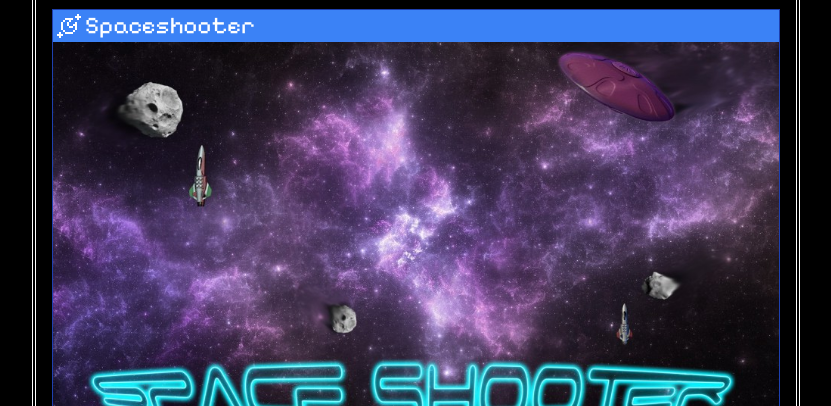
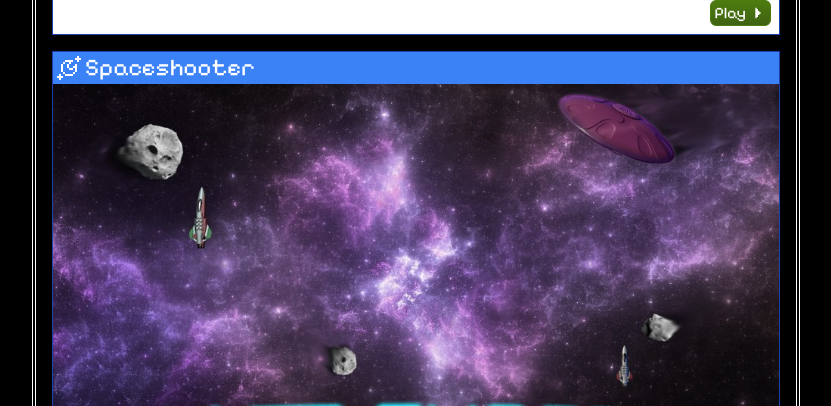
Before and after one commit to Couchfriends/couchfriends.github.io, a website: page games.html in a window 1280 px wide. Shown: the part 694-1100 px from the top of the page, without its empty margins (224-1055 px from the left). Drawn offline with Linux system fonts and the light colour scheme.

Commit message:
Bombergirl + api

```diff
--- a/games.html
+++ b/games.html
@@ -44,6 +44,12 @@
                     https://github.com/Couchfriends/html5-bombergirl
                   </span>
                 </a>
+                <div class="flex flex-row-reverse">
+                  <a href="/src/games/bombergirl/index.html" class="flex items-center px-1 text-white m-2 border border-lime-700 justify-center bg-gradient-to-t from-lime-800 to-lime-700 hover:from-lime-700 hover:to-lime-600 rounded-md" target="_blank">
+                    Play
+                    <svg fill="none" xmlns="http://www.w3.org/2000/svg" viewBox="0 0 24 24" class="ml-1 w-4 h-4"> <path d="M10 20H8V4h2v2h2v3h2v2h2v2h-2v2h-2v3h-2v2z" fill="currentColor"/> </svg>
+                  </a>
+                </div>
               </p>
             </div>
 
```
Also changed, not shown: 1 other file.
